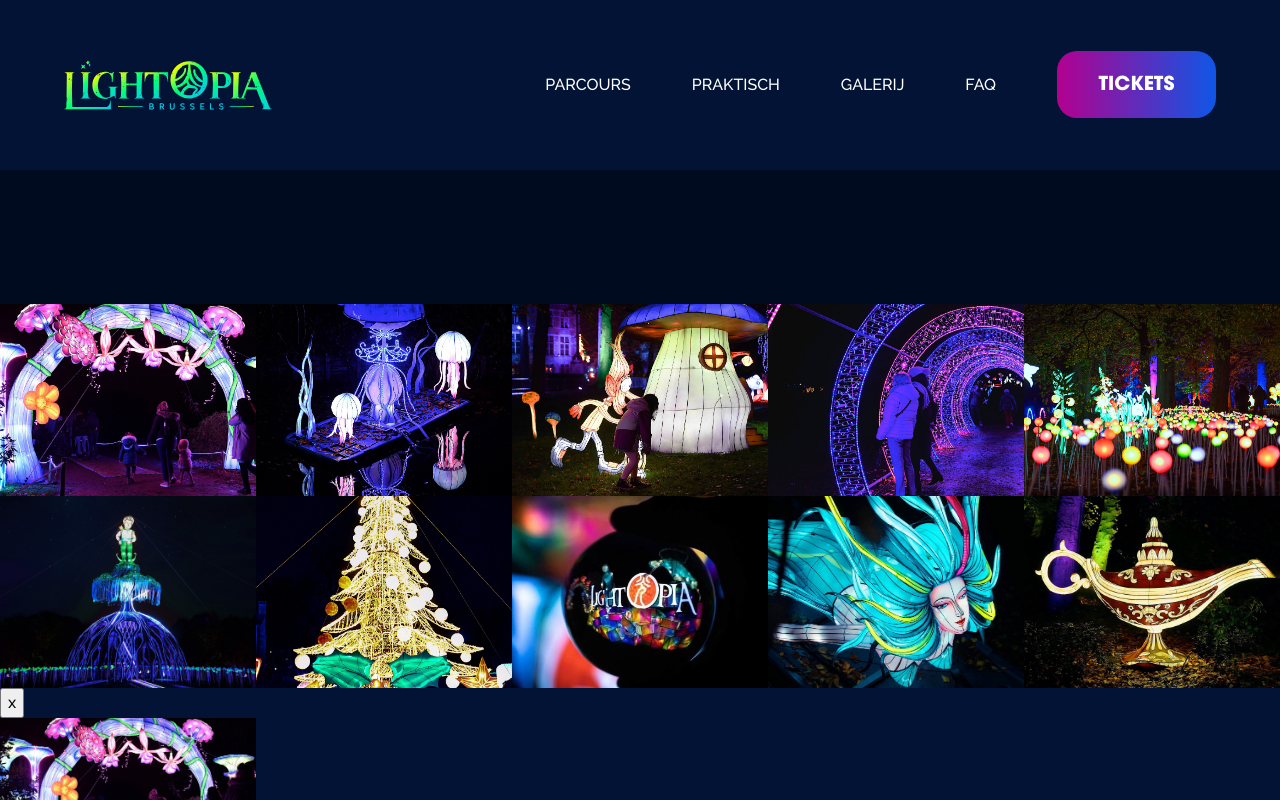
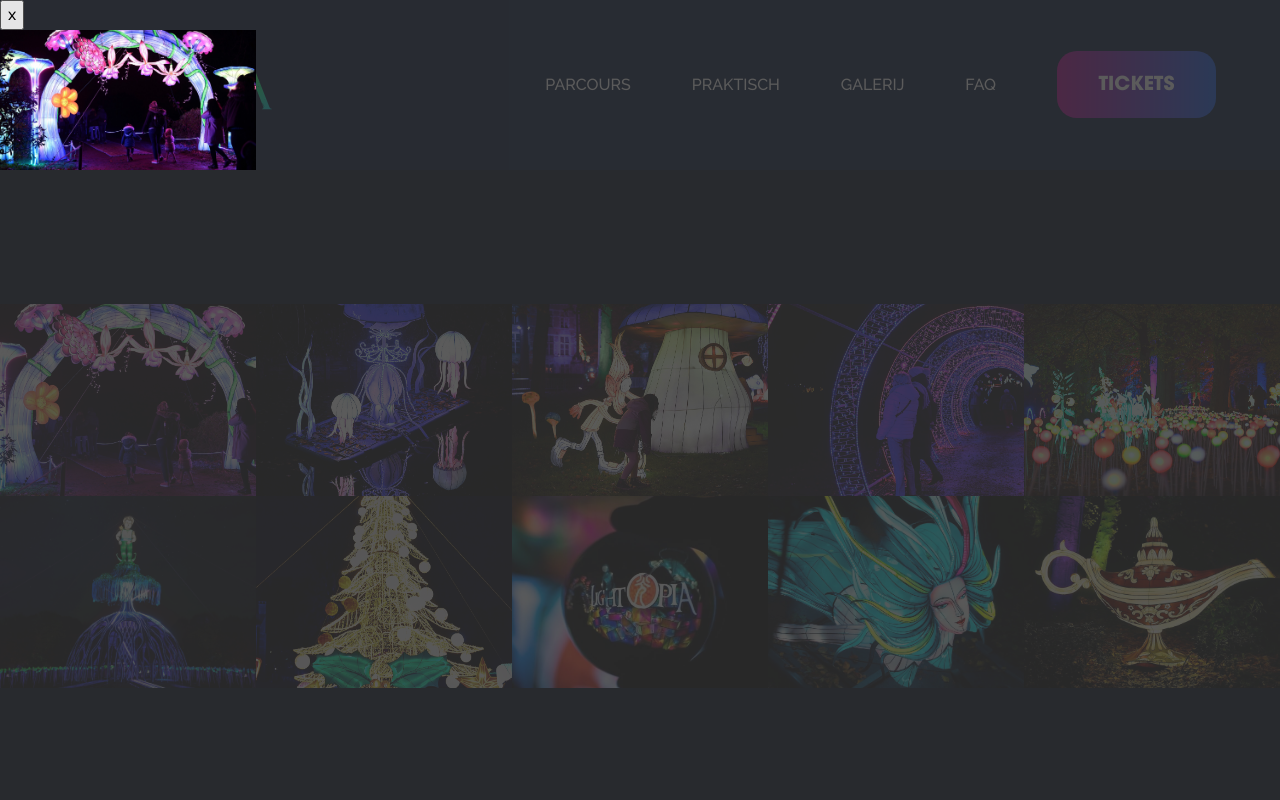
Before and after one commit to pgm-benobira/lightopia, a plain HTML site: page index.html in a window 1280 px wide. Both pictures are taken after a click on the picture 128 px from the left and 4097 px from the top of the page. Shown: the part 3697-4497 px from the top of the page. Drawn offline with Linux system fonts and the light colour scheme.

Commit message:
Added id to photos to make dataset property work

```diff
--- a/data/gallery.js
+++ b/data/gallery.js
@@ -1,41 +1,51 @@
 const gallery = [
     {
+        id: 'afbeelding-1',
         imageLink: './static/img/galerij/galerij_img_1.jpeg',
         name: 'lightopia_afbeelding_1',
     },
     {
+        id: 'afbeelding-2',
         imageLink: './static/img/galerij/galerij_img_2.jpeg',
         name: 'lightopia_afbeelding_2',
     },
     {
+        id: 'afbeelding-3',
         imageLink: './static/img/galerij/galerij_img_3.jpeg',
         name: 'lightopia_afbeelding_3',
     },
     {
+        id: 'afbeelding-4',
         imageLink: './static/img/galerij/galerij_img_4.jpeg',
         name: 'lightopia_afbeelding_4',
     },
     {
+        id: 'afbeelding-5',
         imageLink: './static/img/galerij/galerij_img_5.jpeg',
         name: 'lightopia_afbeelding_5',
     },
     {
+        id: 'afbeelding-6',
         imageLink: './static/img/galerij/galerij_img_6.jpeg',
         name: 'lightopia_afbeelding_6',
     },
     {
+        id: 'afbeelding-7',
         imageLink: './static/img/galerij/galerij_img_7.jpeg',
         name: 'lightopia_afbeelding_7',
     },
     {
+        id: 'afbeelding-8',
         imageLink: './static/img/galerij/galerij_img_8.jpeg',
         name: 'lightopia_afbeelding_8',
     },
     {
+        id: 'afbeelding-9',
         imageLink: './static/img/galerij/galerij_img_9.jpeg',
         name: 'lightopia_afbeelding_9',
     },
     {
+        id: 'afbeelding-10',
         imageLink: './static/img/galerij/galerij_img_10.jpeg',
         name: 'lightopia_afbeelding_10',
     },
--- a/static/css/main.css
+++ b/static/css/main.css
@@ -318,6 +318,28 @@
     max-height: 24vh;
 }
 
+.gallery__photo:hover {
+    transition: 0.6s ease;
+    cursor: pointer;
+    filter: brightness(72%);
+}
+
+/* Photo-gallery focus */
+
+.gallery-focus {
+    position: fixed;
+    top: 100%;
+    z-index: 2;
+    height: 100vh;
+    width: 100%;
+    transition: 0.3s ease;
+}
+
+.gallery-focus--open {
+    background: hsla(0, 0%, 20%, 0.8);
+    top: 0;
+}
+
 /* Newsletter form */
 
 .newsletter__form input {
--- a/static/js/main.js
+++ b/static/js/main.js
@@ -5,7 +5,7 @@
 // Generate the HTML for the gallery
 function generateHTMLForGallery (photos) {
     return photos.map((photo) => `
-        <img class="gallery__photo" src="${photo.imageLink}" alt="${photo.name}">
+        <img class="gallery__photo" src="${photo.imageLink}" alt="${photo.name}" data-id="${photo.id}">
     `).join('');
 }
 
```
